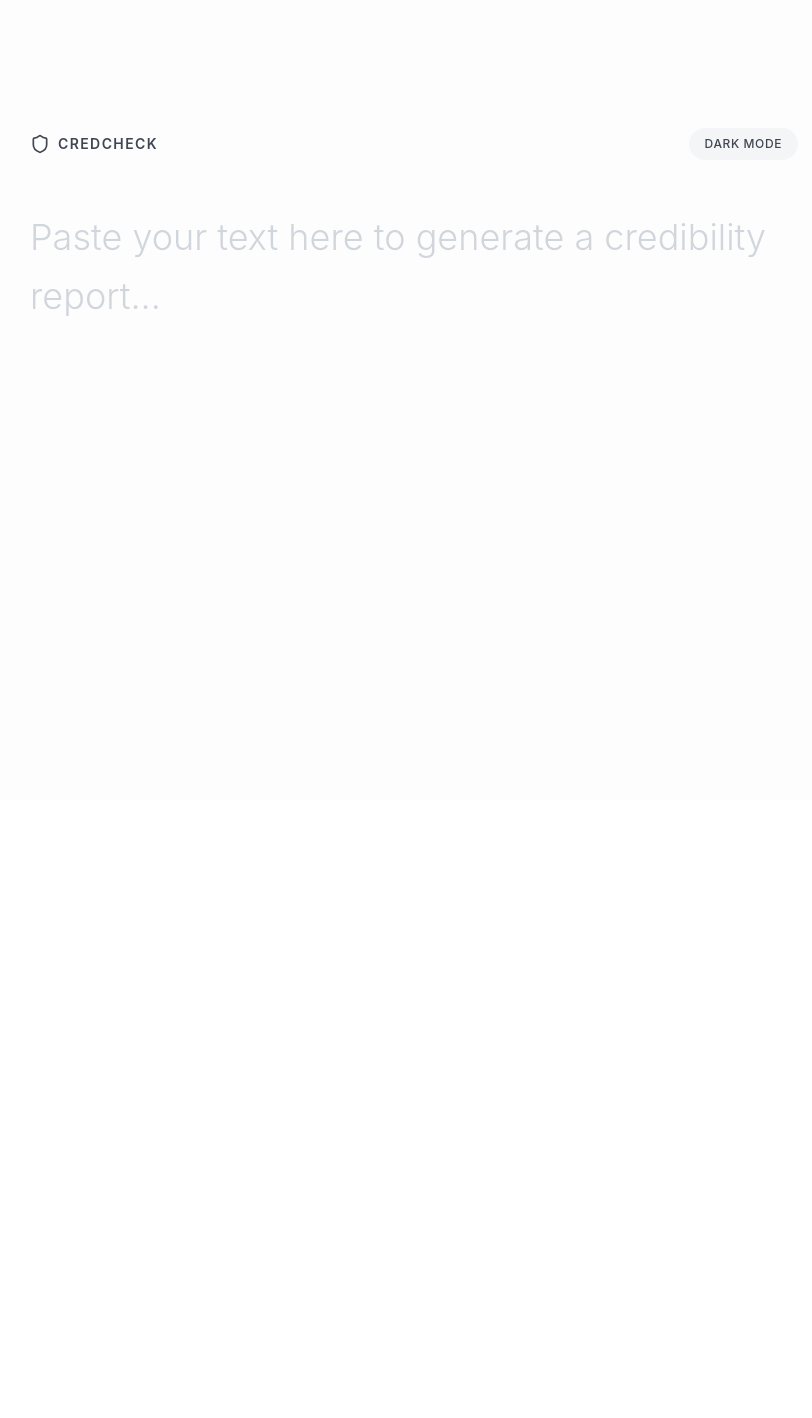
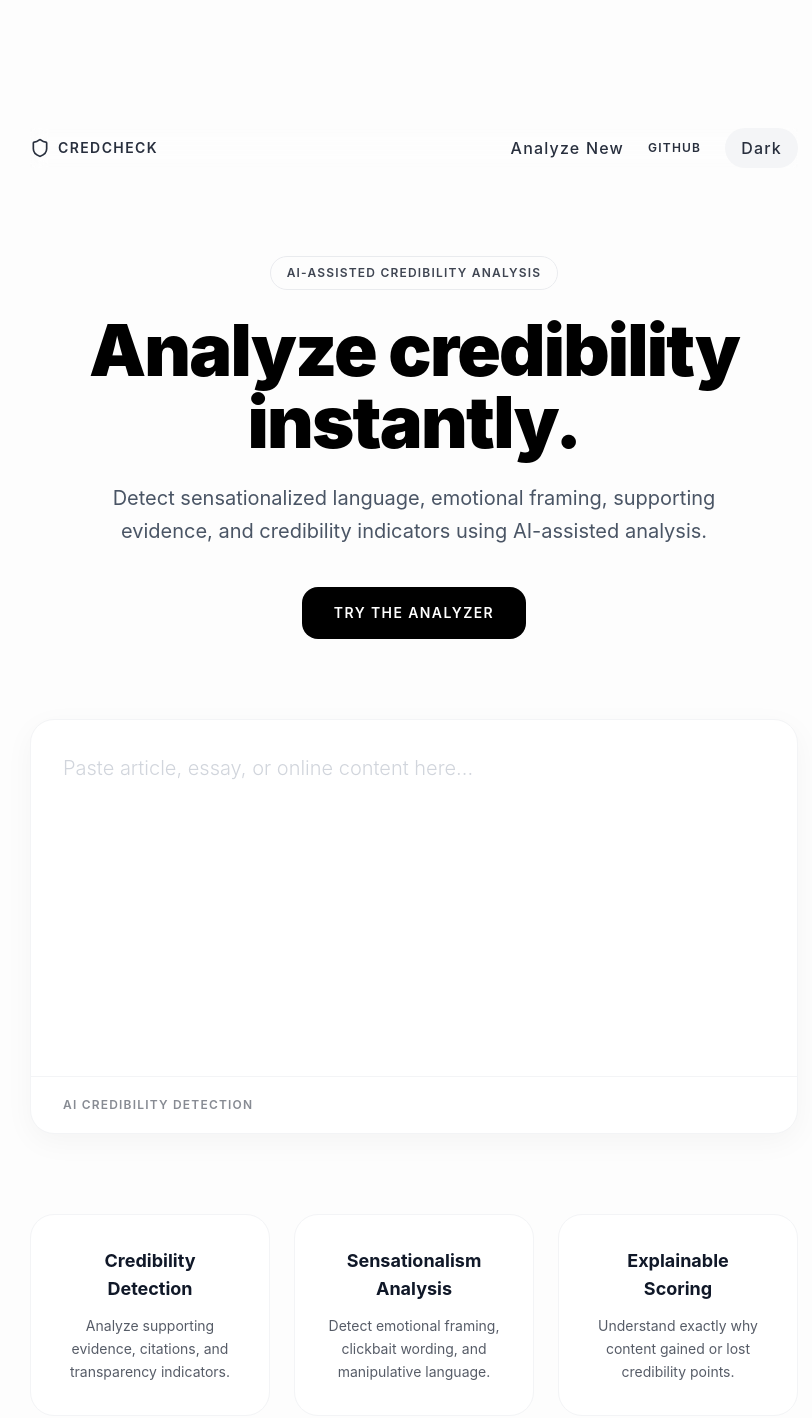
Before and after one commit to MrOhFive/Credibilityscoringwebsite, a React (Vite) app: page / in a window 1280 px wide. Shown: the top 1418 px of the page, without its empty margins (226-1038 px from the left). Before the commit the page ends 800 px from the top, so only its background shows below. Built offline with nearby package versions, Linux system fonts and the light colour scheme.

Commit message:
Redesigned CredCheck UI with GPTZero-style landing page, improved navigation, analyzer reset flow, smooth scrolling, dark mode polish, and enhanced UX

```diff
--- a/package.json
+++ b/package.json
@@ -38,19 +38,21 @@
     "@radix-ui/react-slot": "1.1.2",
     "@radix-ui/react-switch": "1.1.3",
     "@radix-ui/react-tabs": "1.1.3",
+    "@radix-ui/react-toggle": "1.1.2",
     "@radix-ui/react-toggle-group": "1.1.2",
-    "@radix-ui/react-toggle": "1.1.2",
     "@radix-ui/react-tooltip": "1.1.8",
     "canvas-confetti": "1.9.4",
     "class-variance-authority": "0.7.1",
     "clsx": "2.1.1",
     "cmdk": "1.1.1",
     "date-fns": "3.6.0",
+    "dotenv": "^17.4.2",
     "embla-carousel-react": "8.6.0",
     "input-otp": "1.4.2",
     "lucide-react": "0.487.0",
     "motion": "12.23.24",
     "next-themes": "0.4.6",
+    "openai": "^6.38.0",
     "react-day-picker": "8.10.1",
     "react-dnd": "16.0.1",
     "react-dnd-html5-backend": "16.0.1",
--- a/src/app/App.tsx
+++ b/src/app/App.tsx
@@ -60,6 +60,18 @@ export default function App() {
   const [error, setError] = useState<string | null>(null);
 
 const chunkRefs = useRef<Record<string, HTMLSpanElement | null>>({});
+const analyzerRef = useRef<HTMLDivElement | null>(null);
+const textareaRef = useRef<HTMLTextAreaElement | null>(null);
+
+const scrollToAnalyzer = () => {
+  analyzerRef.current?.scrollIntoView({
+    behavior: 'smooth',
+  });
+
+  setTimeout(() => {
+    textareaRef.current?.focus();
+  }, 500);
+};
 
   const handlePasteOrChange = (
     e: React.ChangeEvent<HTMLTextAreaElement>
@@ -180,7 +192,8 @@ export default function App() {
         }`}
       >
         {/* Header */}
-        <header className="mb-12 flex justify-between items-center opacity-80 w-full">
+<header className="mb-12 flex justify-between items-center opacity-90 w-full sticky top-0 z-50 backdrop-blur-sm">
+
   <div className="flex items-center gap-2">
     <Shield className="w-5 h-5" />
 
@@ -189,32 +202,45 @@ export default function App() {
     </h1>
   </div>
 
-          <div className="flex items-center gap-3">
+  <div className="flex items-center gap-6 text-xs uppercase tracking-widest font-semibold">
+
+<button
+  onClick={() => {
+    reset();
+
+    window.scrollTo({
+      top: 0,
+      behavior: 'smooth',
+    });
+
+    setTimeout(() => {
+      textareaRef.current?.focus();
+    }, 300);
+  }}
+  className="hover:opacity-60 transition-opacity"
+>
+  Analyze New
+</button>
+
+    <a
+      href="https://github.com/MrOhFive/Credibilityscoringwebsite"
+      target="_blank"
+      className="hover:opacity-60 transition-opacity"
+    >
+      GitHub
+    </a>
+
     <button
       onClick={() => setDarkMode(!darkMode)}
-              className={`text-xs font-medium uppercase tracking-wider px-4 py-2 rounded-full transition-colors ${
+      className={`px-4 py-2 rounded-full transition-colors ${
         darkMode
           ? 'bg-gray-800 hover:bg-gray-700 text-white'
           : 'bg-gray-100 hover:bg-gray-200 text-gray-900'
       }`}
     >
-              {darkMode ? 'Light Mode' : 'Dark Mode'}
+      {darkMode ? 'Light' : 'Dark'}
     </button>
 
-            {analysis && (
-              <button
-                onClick={reset}
-                className={`text-xs font-medium uppercase tracking-wider flex items-center gap-2 px-4 py-2 rounded-full transition-colors ${
-                  darkMode
-                    ? 'bg-gray-800 hover:bg-gray-700 text-white'
-                    : 'hover:bg-gray-100 text-gray-900'
-                }`}
-              >
-                <RefreshCw className="w-3.5 h-3.5" />
-
-                Analyze New
-              </button>
-            )}
   </div>
 </header>
 
@@ -224,33 +250,129 @@ export default function App() {
   <motion.div
     initial={{ opacity: 0, y: 10 }}
     animate={{ opacity: 1, y: 0 }}
-              className="relative"
+    className="flex flex-col items-center text-center"
   >
+
+    {/* Hero */}
+    <div className="max-w-4xl mx-auto mb-20 mt-10">
+
+      <div className="inline-flex items-center gap-2 px-4 py-2 rounded-full border border-gray-200 mb-6 text-xs uppercase tracking-widest font-semibold opacity-80">
+        AI-Assisted Credibility Analysis
+      </div>
+
+      <h1 className={`text-6xl sm:text-7xl font-black tracking-tight leading-none mb-6 ${
+        darkMode ? 'text-white' : 'text-black'
+      }`}>
+        Analyze credibility instantly.
+      </h1>
+
+      <p className={`text-lg sm:text-xl leading-relaxed max-w-2xl mx-auto mb-10 ${
+        darkMode ? 'text-gray-400' : 'text-gray-600'
+      }`}>
+        Detect sensationalized language, emotional framing,
+        supporting evidence, and credibility indicators using
+        AI-assisted analysis.
+      </p>
+
+      <button
+        onClick={scrollToAnalyzer}
+        className="px-8 py-4 rounded-2xl bg-black text-white text-sm uppercase tracking-widest font-semibold hover:scale-[1.02] transition-transform"
+      >
+        Try the Analyzer
+      </button>
+
+    </div>
+
+    {/* Analyzer */}
+    <div
+      ref={analyzerRef}
+      className={`w-full max-w-4xl rounded-3xl border shadow-[0_8px_30px_rgb(0,0,0,0.04)] overflow-hidden transition-colors duration-500 ${
+        darkMode
+          ? 'bg-[#181A20] border-gray-800'
+          : 'bg-white border-gray-100'
+      }`}
+    >
+
       <textarea
-                className={`w-full h-[60vh] bg-transparent border-0 focus:ring-0 text-3xl sm:text-4xl leading-relaxed font-light resize-none outline-none transition-colors duration-500 ${
+       ref={textareaRef}
+        className={`w-full h-[350px] bg-transparent border-0 focus:ring-0 text-xl leading-relaxed font-light resize-none outline-none p-8 transition-colors duration-500 ${
           darkMode
             ? 'placeholder:text-gray-600 text-white'
             : 'placeholder:text-gray-300 text-gray-900'
         }`}
-                placeholder="Paste your text here to generate a credibility report..."
+        placeholder="Paste article, essay, or online content here..."
         value={inputText}
         onChange={handlePasteOrChange}
         autoFocus
       />
 
+      <div className={`flex justify-between items-center px-8 py-5 border-t ${
+        darkMode
+          ? 'border-gray-800'
+          : 'border-gray-100'
+      }`}>
+
+        <div className="text-xs uppercase tracking-widest opacity-50 font-semibold">
+          AI Credibility Detection
+        </div>
+
         {isAnalyzing && (
-                <div className="mt-4 flex items-center gap-2 text-sm text-gray-400">
+          <div className="flex items-center gap-2 text-sm opacity-70">
             <Loader2 className="w-4 h-4 animate-spin" />
             Analyzing
           </div>
         )}
 
-              {error && (
-                <div className="mt-4 flex items-center gap-2 text-sm text-rose-600">
-                  <AlertTriangle className="w-4 h-4" />
-                  {error}
       </div>
-              )}
+    </div>
+
+    {/* Features */}
+    <div className="grid grid-cols-1 md:grid-cols-3 gap-6 mt-20 w-full max-w-6xl">
+
+      <div className={`rounded-3xl p-8 border transition-colors duration-500 ${
+        darkMode
+          ? 'bg-[#181A20] border-gray-800'
+          : 'bg-white border-gray-100'
+      }`}>
+        <div className="text-lg font-bold mb-3">
+          Credibility Detection
+        </div>
+
+        <p className="text-sm opacity-70 leading-relaxed">
+          Analyze supporting evidence, citations, and transparency indicators.
+        </p>
+      </div>
+
+      <div className={`rounded-3xl p-8 border transition-colors duration-500 ${
+        darkMode
+          ? 'bg-[#181A20] border-gray-800'
+          : 'bg-white border-gray-100'
+      }`}>
+        <div className="text-lg font-bold mb-3">
+          Sensationalism Analysis
+        </div>
+
+        <p className="text-sm opacity-70 leading-relaxed">
+          Detect emotional framing, clickbait wording, and manipulative language.
+        </p>
+      </div>
+
+      <div className={`rounded-3xl p-8 border transition-colors duration-500 ${
+        darkMode
+          ? 'bg-[#181A20] border-gray-800'
+          : 'bg-white border-gray-100'
+      }`}>
+        <div className="text-lg font-bold mb-3">
+          Explainable Scoring
+        </div>
+
+        <p className="text-sm opacity-70 leading-relaxed">
+          Understand exactly why content gained or lost credibility points.
+        </p>
+      </div>
+
+    </div>
+
   </motion.div>
           ) : (
             <div className="grid grid-cols-1 lg:grid-cols-12 gap-12 lg:gap-20 items-start">
```
Also changed, not shown: 1 other file (tests, documents, lock files or other folders). Lines whose indentation alone changed are shown as unchanged.
